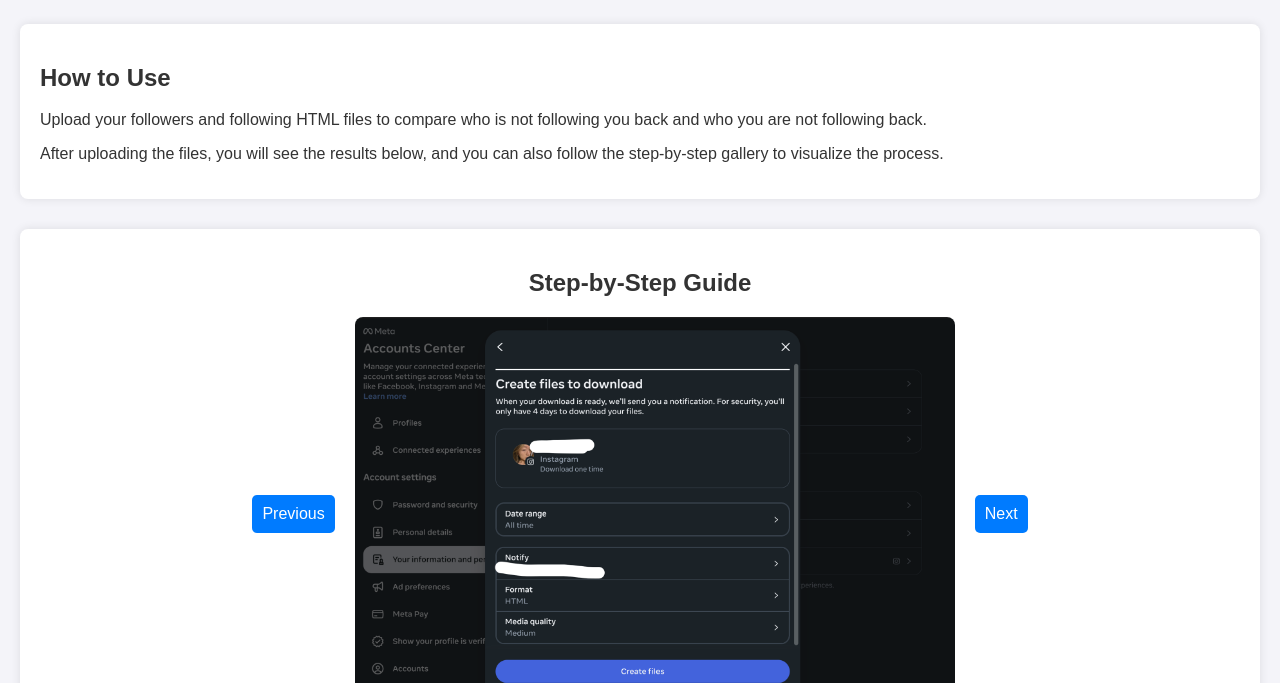
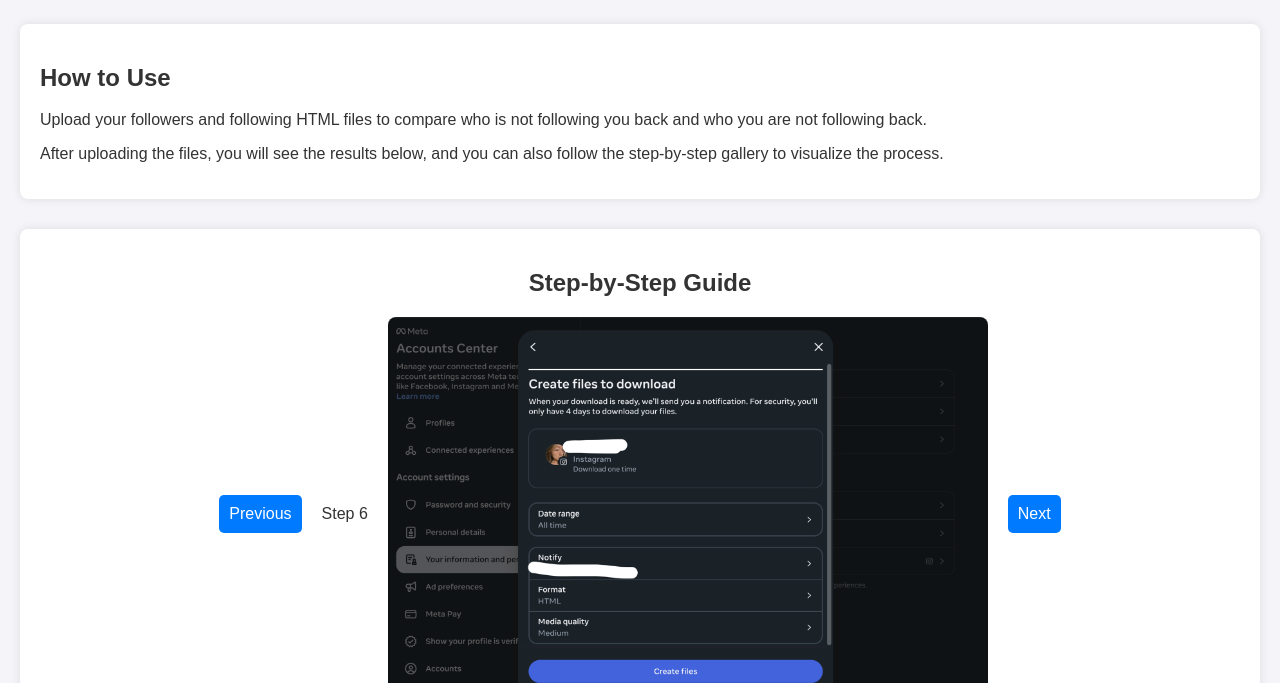
Before and after one commit to jessica-pei8/notfollowingme, a plain HTML site: page index.html in a window 1280 px wide. Both pictures are taken after a click on the button "Previous". Shown: the part 117-800 px from the top of the page. Drawn offline with Linux system fonts and the light colour scheme.

Commit message:
step clarify

```diff
--- a/index.html
+++ b/index.html
@@ -20,6 +20,8 @@
     <h2>Step-by-Step Guide</h2>
     <div id="gallery-container">
       <button id="prev" class="nav-button" onclick="changeStep(-1)">Previous</button>
+      <!-- Display Step number as text -->
+      <div id="step-number">Step 1</div>
       <img id="gallery-image" src="assets/step1.png" alt="Step 1">
       <button id="next" class="nav-button" onclick="changeStep(1)">Next</button>
     </div>
--- a/script.js
+++ b/script.js
@@ -68,6 +68,7 @@ function displayResults(notFollowingBack, notFollowedBack) {
 
 function changeStep(direction) {
     const galleryImage = document.getElementById("gallery-image");
+    const stepNumberText = document.getElementById("step-number");
     const totalSteps = 6;
     currentStep += direction;
 
@@ -76,8 +77,11 @@ function changeStep(direction) {
     } else if (currentStep > totalSteps) {
         currentStep = 1;
     }
+
     galleryImage.src = `assets/step${currentStep}.png`;
     galleryImage.alt = `Step ${currentStep}`;
+
+    stepNumberText.textContent = `Step ${currentStep}`;
 }
 
 document.addEventListener("DOMContentLoaded", function () {
```
